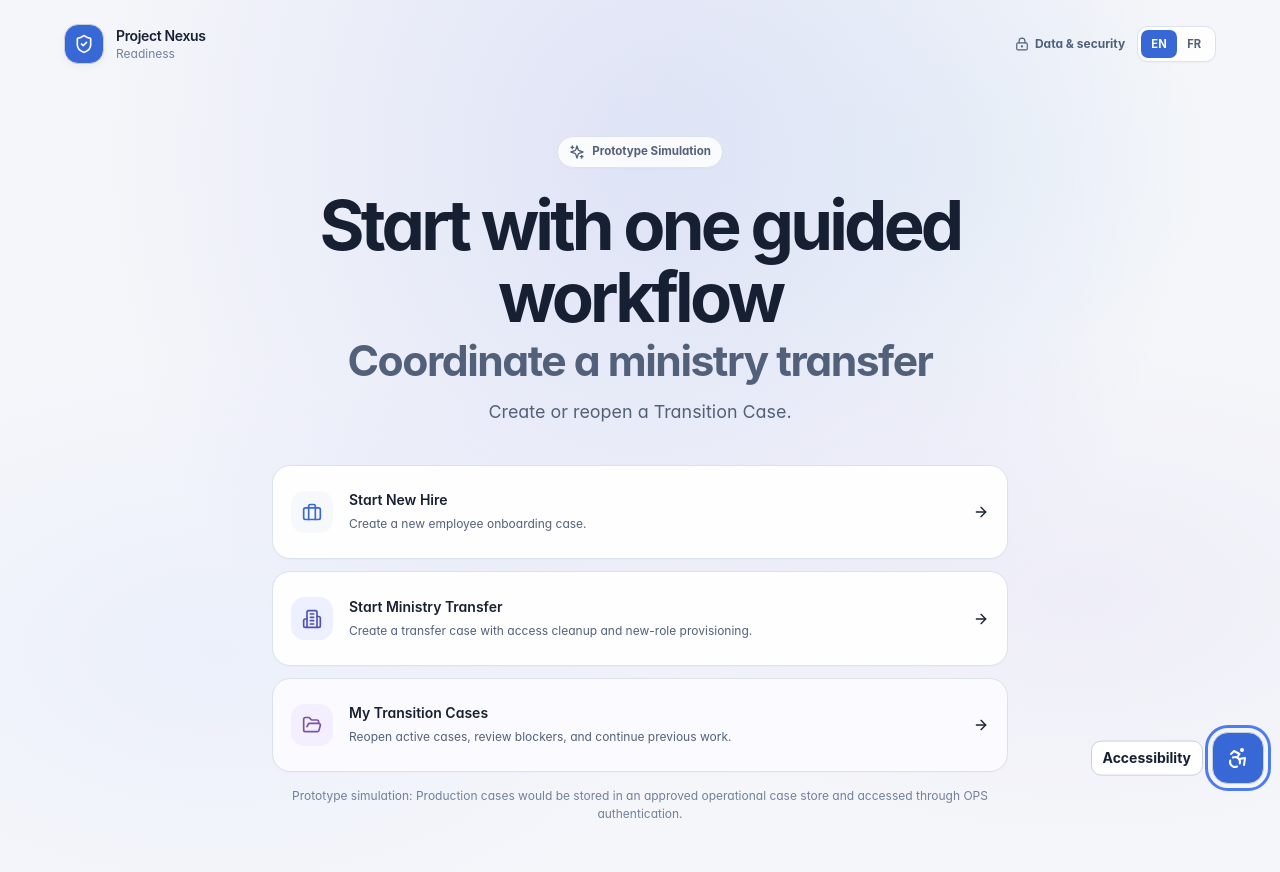
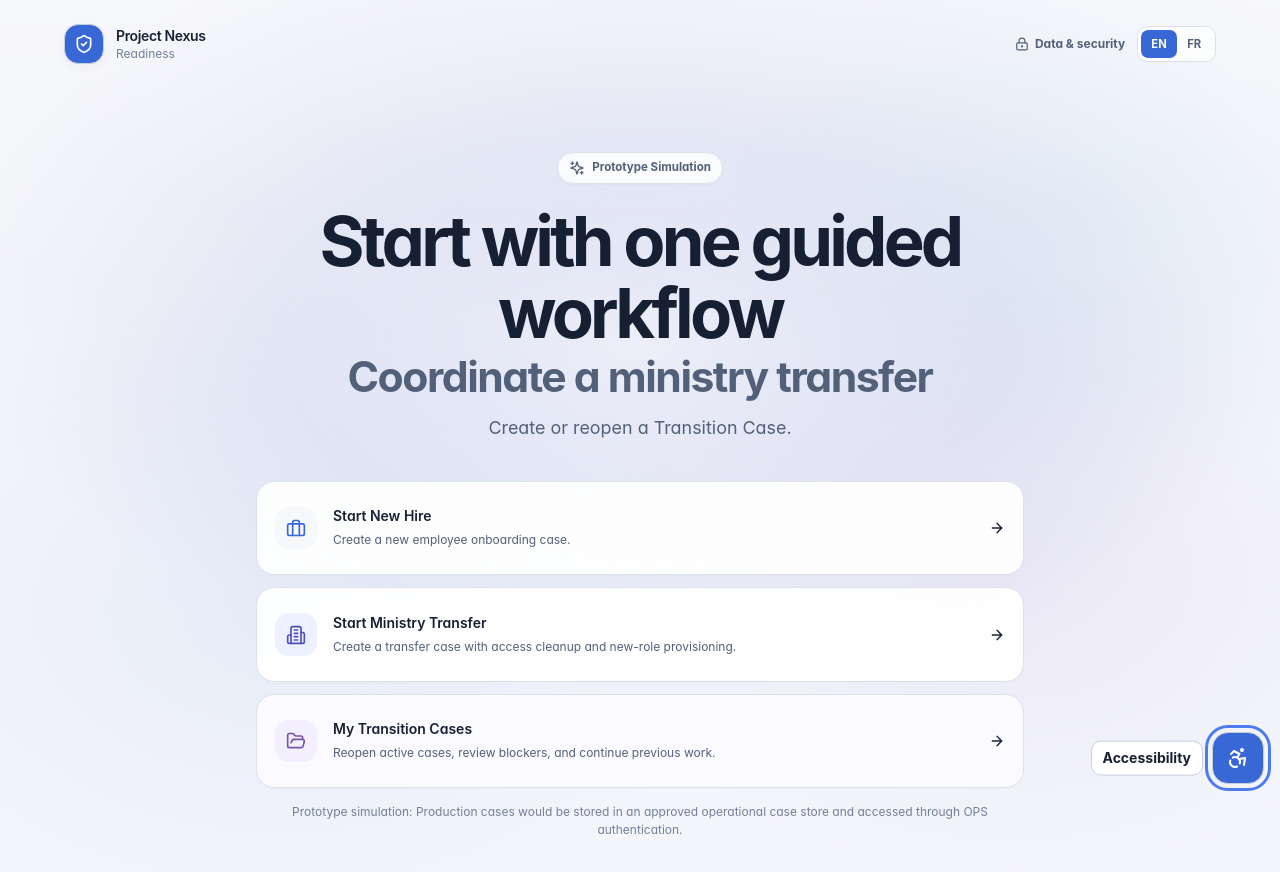
Before and after one commit to JashSojitra/threeflow-project1-nexus-v1, a React (Vite) app: page / in a window 1280 px wide. Shown: the top 872 px of the page. Built offline with nearby package versions, Linux system fonts and the light colour scheme.

Commit message:
welcome screen gradient fix

```diff
--- a/src/index.css
+++ b/src/index.css
@@ -221,15 +221,16 @@ html[data-contrast] .bg-slate-950\/35, html[data-contrast] .bg-slate-950\/40 { b
   .accessibility-option:hover { border-color: var(--border-strong); background: var(--surface-hover); }
   .accessibility-option input { width: 1rem; height: 1rem; margin-top: .15rem; accent-color: var(--accent); }
   .accessibility-text-action { display: inline-flex; align-items: center; gap: .45rem; color: var(--accent); font-size: .875rem; font-weight: 700; text-decoration: underline; text-underline-offset: .16em; }
-  .nexus-welcome { position: relative; display: flex; min-height: 100svh; flex-direction: column; overflow: hidden; color: var(--text); background: radial-gradient(ellipse at 50% 17%, rgba(88, 112, 224, .14), transparent 34rem), radial-gradient(ellipse at 17% 72%, rgba(121, 167, 255, .08), transparent 30rem), radial-gradient(ellipse at 84% 66%, rgba(151, 126, 221, .07), transparent 29rem), var(--app); }
-  .nexus-welcome::before { position: absolute; inset: 0; pointer-events: none; content: ''; background: radial-gradient(ellipse at 73% 18%, rgba(98, 193, 220, .055), transparent 22rem); }
+  .nexus-welcome { position: relative; display: flex; min-height: 100svh; flex-direction: column; overflow: hidden; color: var(--text); background: radial-gradient(ellipse 66rem 35rem at 50% 31%, rgba(64, 90, 194, .17), transparent 67%), radial-gradient(ellipse 42rem 29rem at 22% 66%, rgba(111, 148, 232, .115), transparent 70%), radial-gradient(ellipse 39rem 28rem at 79% 62%, rgba(143, 116, 213, .105), transparent 70%), var(--app); }
+  .nexus-welcome::before { position: absolute; inset: 0; pointer-events: none; content: ''; background: radial-gradient(ellipse 32rem 18rem at 50% 37%, rgba(255, 255, 255, .64), transparent 72%), radial-gradient(ellipse 30rem 22rem at 84% 23%, rgba(98, 196, 223, .08), transparent 74%); }
+  .nexus-welcome::after { position: absolute; inset: 0; pointer-events: none; content: ''; background: radial-gradient(ellipse 52rem 31rem at 50% 42%, rgba(103, 104, 218, .045), transparent 74%), linear-gradient(180deg, rgba(255,255,255,.18), transparent 35%, rgba(240,244,255,.14)); }
   .nexus-welcome__header { position: relative; z-index: 1; display: flex; min-height: 5.5rem; align-items: center; justify-content: space-between; gap: 1rem; padding: 1.25rem clamp(1.25rem, 5vw, 4.5rem); }
   .nexus-welcome__mark { display: grid; width: 2.5rem; height: 2.5rem; place-items: center; border: 1px solid var(--border-strong); border-radius: .9rem; color: white; background: var(--accent); box-shadow: var(--shadow-sm); }
   .nexus-welcome__security { display: inline-flex; align-items: center; gap: .4rem; color: var(--text-secondary); font-size: .75rem; font-weight: 650; }
   .nexus-welcome__language { display: inline-flex; border: 1px solid var(--border); border-radius: .65rem; padding: .2rem; background: color-mix(in srgb, var(--surface) 85%, transparent); box-shadow: var(--shadow-xs); }
   .nexus-welcome__language button { min-width: 2.2rem; border-radius: .45rem; padding: .35rem .45rem; color: var(--text-secondary); font-size: .7rem; font-weight: 750; }
   .nexus-welcome__language button.is-selected { color: white; background: var(--accent); }
-  .nexus-welcome__hero { position: relative; z-index: 1; display: flex; width: min(100% - 2rem, 46rem); flex: 1; flex-direction: column; align-items: center; justify-content: center; margin: 0 auto; padding: 3rem 0 5rem; text-align: center; animation: fade-in .32s ease-out; }
+  .nexus-welcome__hero { position: relative; z-index: 1; display: flex; width: min(100% - 2rem, 48rem); flex: 1; flex-direction: column; align-items: center; justify-content: center; margin: 0 auto; padding: 4rem 0 5.5rem; text-align: center; animation: fade-in .32s ease-out; }
   .nexus-welcome__eyebrow { display: inline-flex; align-items: center; gap: .45rem; border: 1px solid var(--border); border-radius: 999px; padding: .4rem .7rem; color: var(--text-secondary); background: color-mix(in srgb, var(--surface) 84%, transparent); font-size: .72rem; font-weight: 700; box-shadow: var(--shadow-xs); }
   .nexus-welcome h1 { max-width: 44rem; min-height: 2.1em; margin: 1.4rem 0 .75rem; color: var(--text); font-size: clamp(2.35rem, 5.6vw, 4.3rem); font-weight: 650; letter-spacing: -.055em; line-height: 1.04; }
   .nexus-welcome__rotator { display: block; min-height: 1.08em; margin-top: .13em; color: var(--text-secondary); font-size: .62em; letter-spacing: -.035em; animation: welcome-phrase-in 300ms ease-out both; }
@@ -261,9 +262,9 @@ html[data-spacing='true'] body { line-height:1.7; letter-spacing:.018em; word-sp
 html[data-underline='true'] a { text-decoration:underline; text-underline-offset:.16em; }
 html[data-focus='true'] :focus-visible { outline:3px solid var(--focus) !important; outline-offset:3px; box-shadow:none; }
 html[data-contrast='high'] .premium-card,html[data-contrast='high'] .scenario-option,html[data-contrast='high'] .accessibility-trigger,html[data-contrast='high'] .accessibility-panel,html[data-contrast='high'] .nexus-welcome__choice { box-shadow:none; border-color:var(--border-strong); }
-html[data-contrast='high'] .nexus-welcome, html[data-contrast='high'] .nexus-welcome::before { background:var(--app); } html[data-contrast='high'] .nexus-welcome__choice { background:var(--surface); }
+html[data-contrast='high'] .nexus-welcome, html[data-contrast='high'] .nexus-welcome::before, html[data-contrast='high'] .nexus-welcome::after { background:var(--app); } html[data-contrast='high'] .nexus-welcome__choice { background:var(--surface); }
 html[data-contrast='high'] [role='dialog'][aria-labelledby='unsaved'] button:last-child { border-color:#000; color:#fff; background:#003fc7; box-shadow:none; }
-html[data-contrast='dark'] .nexus-welcome { background:radial-gradient(ellipse at 50% 14%, rgba(60, 93, 162, .16), transparent 35rem), radial-gradient(ellipse at 82% 70%, rgba(73, 61, 130, .09), transparent 30rem), var(--app); } html[data-contrast='dark'] .nexus-welcome__choice--transfer .nexus-welcome__choice-icon, html[data-contrast='dark'] .nexus-welcome__choice--cases .nexus-welcome__choice-icon { color:var(--accent); background:var(--surface-subtle); }
+html[data-contrast='dark'] .nexus-welcome { background:radial-gradient(ellipse 64rem 36rem at 50% 28%, rgba(47, 78, 144, .24), transparent 68%), radial-gradient(ellipse 40rem 26rem at 18% 72%, rgba(39, 70, 133, .13), transparent 72%), radial-gradient(ellipse 38rem 28rem at 81% 61%, rgba(62, 48, 117, .13), transparent 72%), var(--app); } html[data-contrast='dark'] .nexus-welcome::before { background:radial-gradient(ellipse 32rem 20rem at 50% 38%, rgba(92, 124, 184, .08), transparent 72%), radial-gradient(ellipse 28rem 20rem at 82% 22%, rgba(53, 111, 151, .07), transparent 74%); } html[data-contrast='dark'] .nexus-welcome::after { background:linear-gradient(180deg, rgba(255,255,255,.018), transparent 35%, rgba(4,8,18,.12)); } html[data-contrast='dark'] .nexus-welcome__choice--transfer .nexus-welcome__choice-icon, html[data-contrast='dark'] .nexus-welcome__choice--cases .nexus-welcome__choice-icon { color:var(--accent); background:var(--surface-subtle); }
 html[data-contrast] .access-spotlight { border-color:var(--border); background:var(--surface-subtle); } html[data-contrast] .access-spotlight .text-slate-900 { color:var(--text) !important; } html[data-contrast] .access-spotlight .text-slate-700 { color:var(--text-secondary) !important; }
 @media (prefers-reduced-motion: reduce) { *,*::before,*::after { scroll-behavior:auto !important; animation-duration:.01ms !important; animation-iteration-count:1 !important; transition-duration:.01ms !important; } }
 
```
